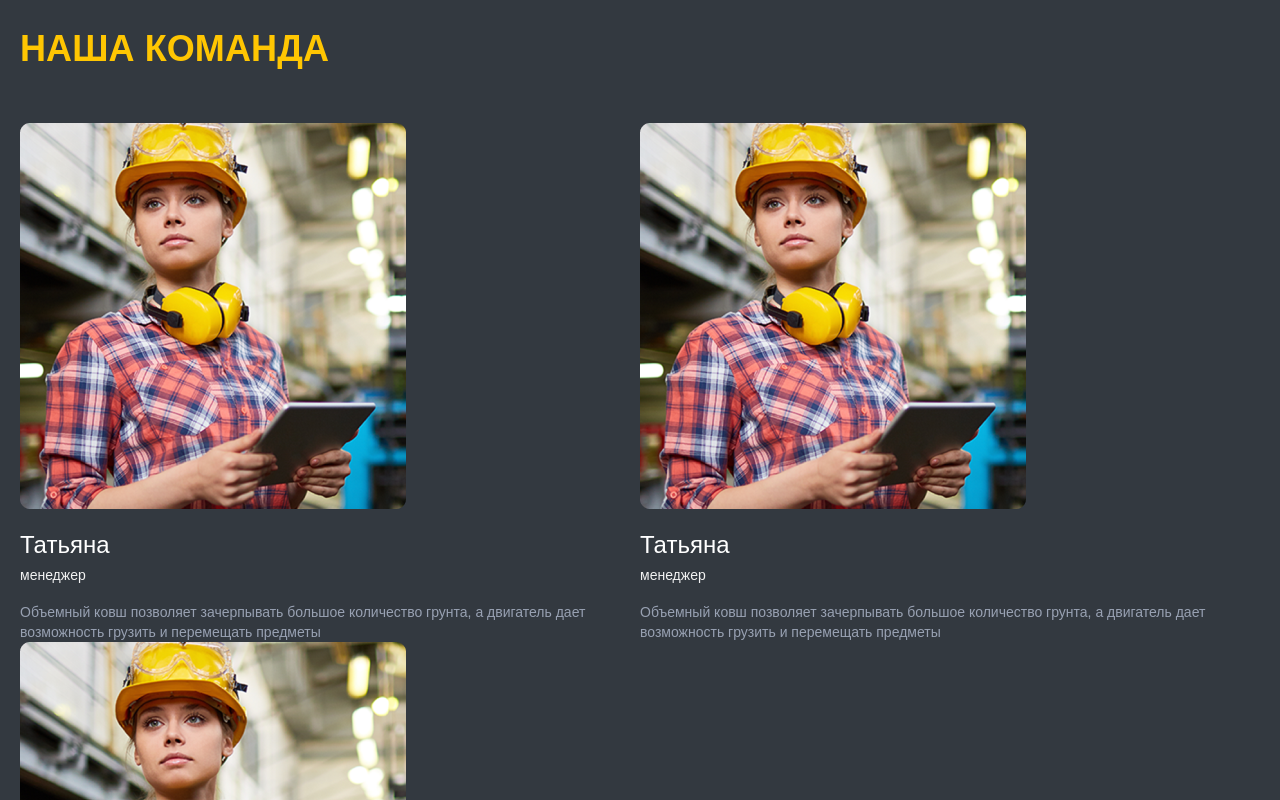
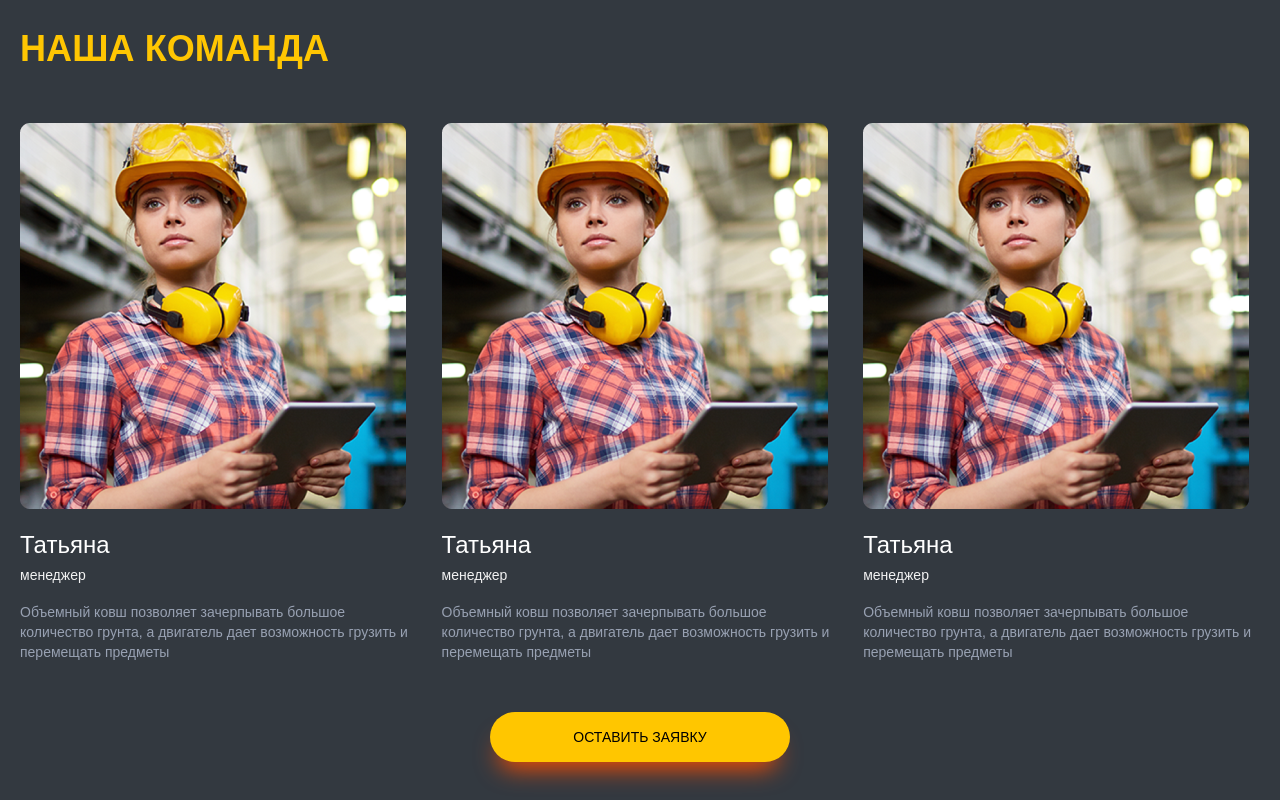
Before and after one commit to olejo-hypero/betonno, a plain HTML site: page index.html in a window 1280 px wide. Shown: the part 4580-5380 px from the top of the page. Drawn offline with Linux system fonts and the light colour scheme; a script that the page names is missing; files whose address does not match are found by name; a web font is replaced by a local one.

Commit message:
Update style.css

```diff
--- a/css/style.css
+++ b/css/style.css
@@ -986,8 +986,12 @@ section {
 }
 
 .team__item {
-	flex: 33.33% 1 1;
-	margin-right: 40px;
+	flex: 32% 1 1;
+	margin-right: 2%;
+}
+
+.team__item:last-child {
+	margin-right: 0;
 }
 
 .team-block__title {
```
